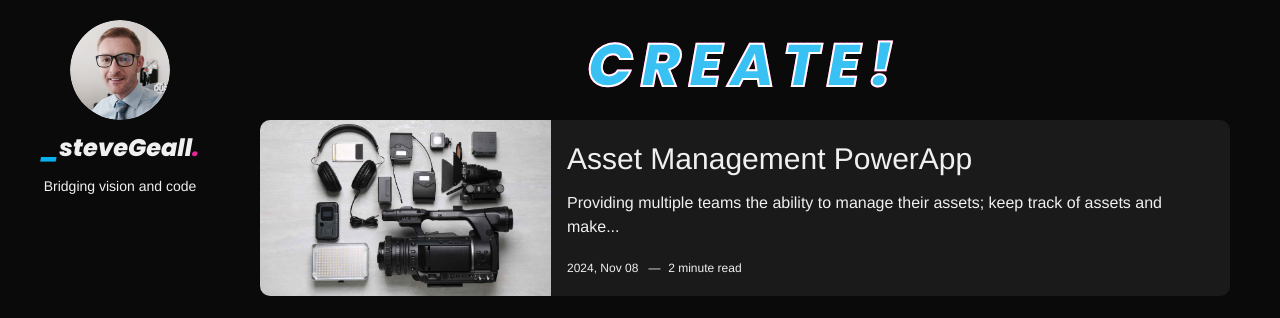
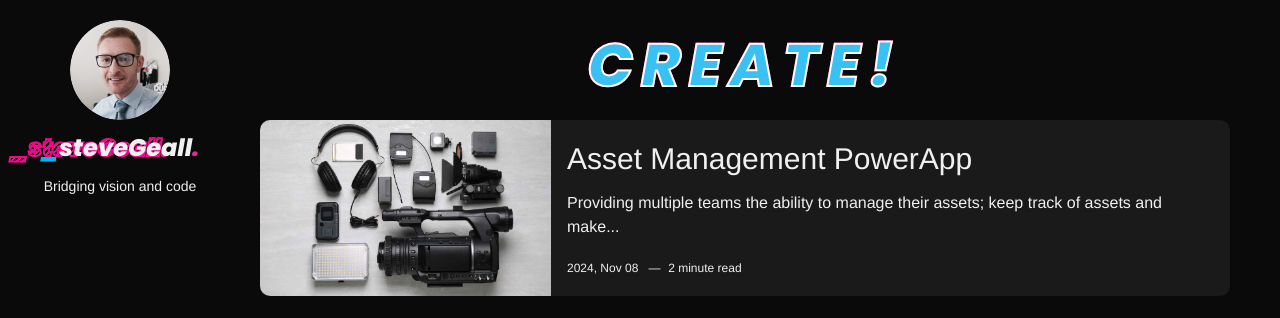
Before and after one commit to borough11/borough11.github.io, a Jekyll site: the page built from index.html, in a window 1280 px wide. Shown: the top 318 px of the page. Built offline with Jekyll 4.4.1, drawn with Linux system fonts in a browser that asks for light colours; nearby versions of some CDN libraries; the list of posts is cut into pages by our own code.

Commit message:
modified:   assets/css/main.css

```diff
--- a/assets/css/main.css
+++ b/assets/css/main.css
@@ -1587,18 +1587,9 @@
 
 
 
-.author-name span{
-  position: absolute;
-  left: 47%;
-  font-family: 'Poppins',sans-serif;
-  text-transform: uppercase;
-  font-size: 60px;
-  letter-spacing: 8px;
-  color: #08b2f0;
-  cursor: crosshair;
-}
-.author-name span:before{
-  content: attr(data-text);
+
+.author-name :before{
+  content: '_steveGeall.';
   position: absolute;
   top: 0;
   left: 0;
@@ -1617,11 +1608,11 @@
   -webkit-text-stroke: 2px #ed0a8b;
   transition: 0.5s;
 }
-.author-name span:hover:before{
+.author-name :hover:before{
   top: 0.1em;
   left: 0.1em;
 }
-.author-name span:after{
+.author-name :after{
   content: attr(data-text);
   position: absolute;
   top: 0;
@@ -1630,7 +1621,7 @@
   -webkit-text-stroke: 2px #ffffff;
   transition: 0.5s;
 }
-.author-name span:hover:after{
+.author-name :hover:after{
   top: -0.1em;
   left: -0.1em;
 }
```
